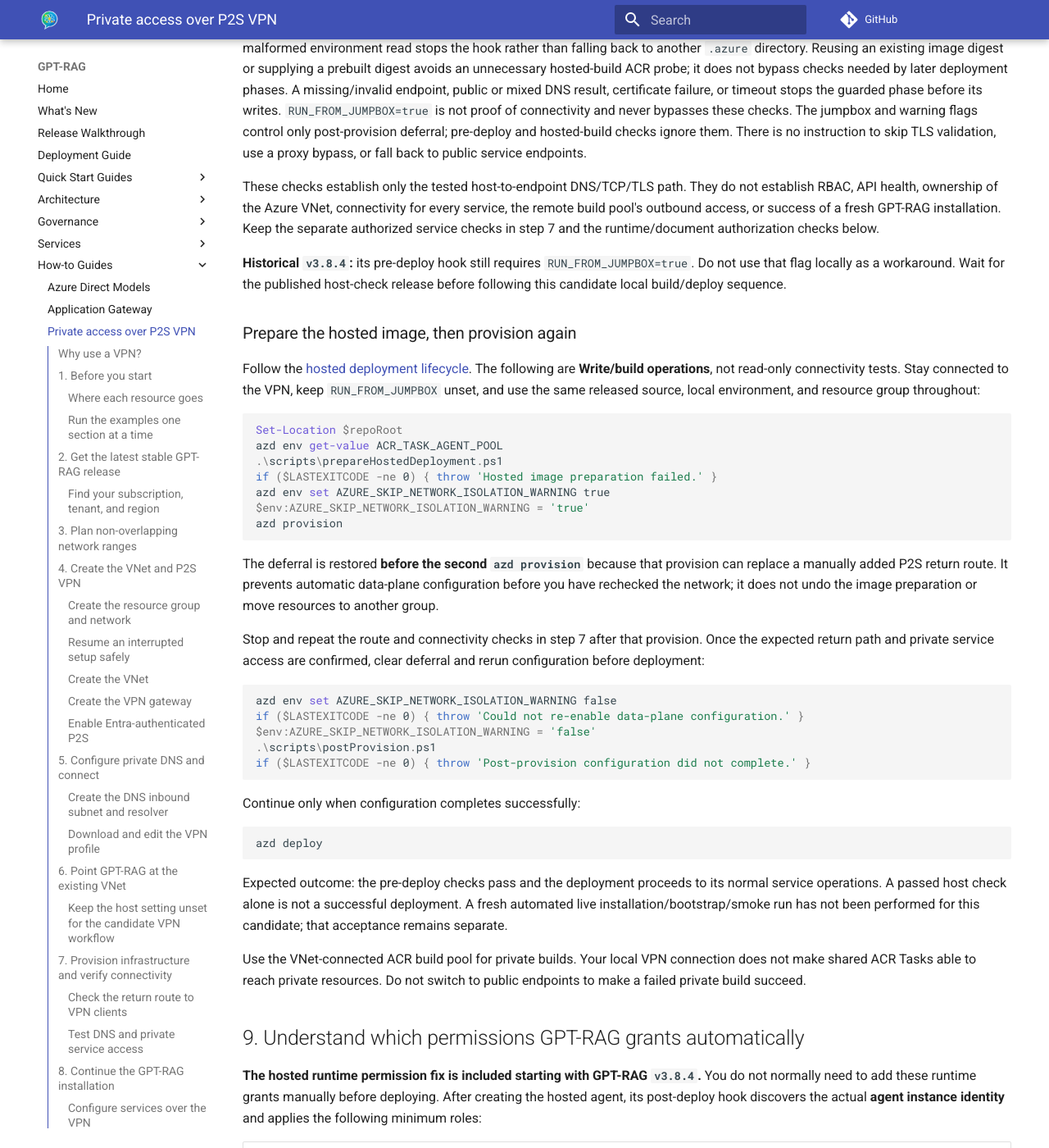
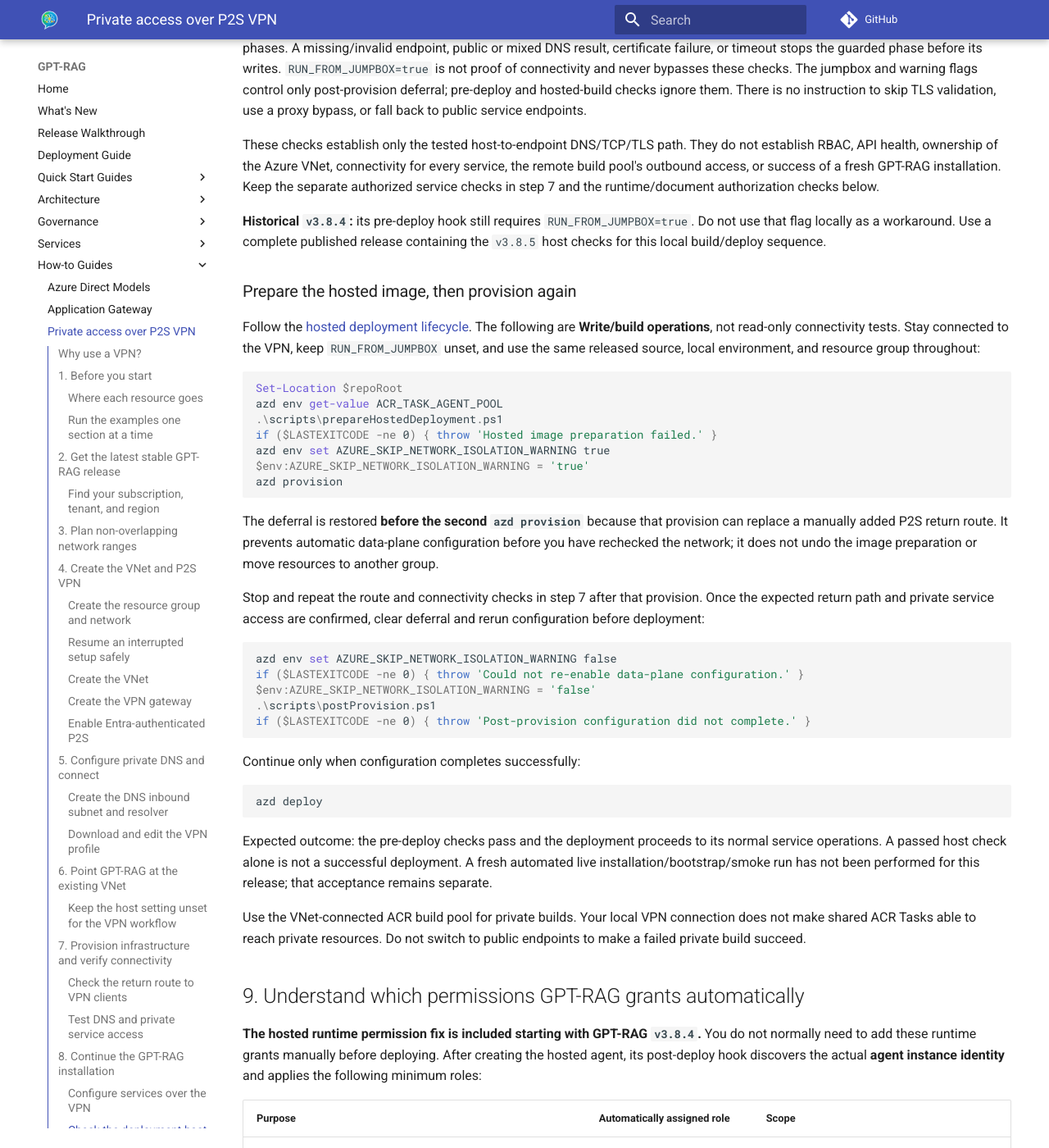
Before and after one commit to Azure/GPT-RAG, an MkDocs documentation site: the page built from docs/howto_private_vpn.md, in a window 1280 px wide and 1400 px high, scrolled down 17923 px. Shown: the whole window at 82% size. Built offline with MkDocs 1.6.1 and Material for MkDocs 9.7.7, drawn with Linux system fonts in a browser that asks for light colours; comment, search, counter and statistics services are not loaded; some of the changed text lies outside the part shown.

Commit message:
docs: publish v3.8.5 VPN host-check release status
Now that v3.8.5 is published, replace candidate labels with shipped status and retain legacy anchors. Preserve the one-resource-group tutorial, every command fence, exact component pins, permission boundaries, v3.8.4 history, and remaining fresh live installation/bootstrap caveats.

Co-authored-by: Copilot App <223556219+Copilot@users.noreply.github.com>

```diff
--- a/docs/howto_private_vpn.md
+++ b/docs/howto_private_vpn.md
@@ -21,13 +21,12 @@ Access, grant Azure permissions, or give the agent access to documents.
 > before creating resources: VPN connectivity alone does not remove restrictions
 > imposed by the deployment scripts.
 
-!!! warning "Unpublished v3.8.5 companion draft"
-    `v3.8.4` is still the latest published release. Its network-isolated
-    pre-deploy hook requires `RUN_FROM_JUMPBOX=true`; do not set that flag on a
-    local machine to pretend it is a jumpbox. The candidate host-check workflow
-    in steps 7-8 is for the planned `v3.8.5` change, not a feature available in
-    `v3.8.4`. Wait for the published release before using that workflow; do not
-    replace release pins with a development branch or personal commit.
+!!! note "Release requirement"
+    GPT-RAG `v3.8.5` adds the private-host checks used in steps 7-8. Select
+    the latest stable release containing those checks as a complete package;
+    do not replace release pins with a development branch or personal commit.
+    The older `v3.8.4` pre-deploy hook requires `RUN_FROM_JUMPBOX=true`.
+    Do not set that flag on a local machine to work around the older gate.
 
 ## 1. Before you start
 
@@ -176,10 +175,9 @@ Keep that directory out of source control. If resuming the same installation,
 select its existing local environment instead of creating a new one:
 `azd env select $environment`.
 
-**Release boundary:** cloning the current latest stable release does not add
-the planned VPN-host deployment support. Until `v3.8.5` is published, you can
-review and prepare the network, but must not treat the candidate steps below
-as a complete local deployment path for `v3.8.4`.
+**Release boundary:** verify the selected stable release includes the
+private-host checks introduced in `v3.8.5`. Do not use the steps below as a
+local deployment path for `v3.8.4` or mix newer hook files into that release.
 
 ## 3. Plan non-overlapping network ranges
 
@@ -605,12 +603,14 @@ Do not apply this setting to a shared VNet without reviewing the affected
 resources. Explicit `hosted-no-panel` selection avoids depending on how an
 environment with pre-existing resources is classified.
 
-### Keep the host setting unset for the candidate VPN workflow
+<a id="keep-the-host-setting-unset-for-the-candidate-vpn-workflow"></a>
 
-For the planned `v3.8.5` workflow, leave `RUN_FROM_JUMPBOX` **unset**, not
+### Keep the host setting unset for the VPN workflow
+
+For the `v3.8.5` workflow, leave `RUN_FROM_JUMPBOX` **unset**, not
 `false`. **On a fresh installation, simply never set this key and skip the
 removal instructions below.** Existing `true` remains compatible with the
-candidate checks, but is unnecessary and never bypasses them.
+host checks, but is unnecessary and never bypasses them.
 
 **Migration/resume only:** if you reused a jumpbox configuration and want the
 VPN workflow below, remove the entire `RUN_FROM_JUMPBOX=...` line from the
@@ -645,7 +645,7 @@ process key is absent. These commands change no global settings.
 `azd env remove` removes an environment, not one key; do not use it here.
 
 Use `AZURE_SKIP_NETWORK_ISOLATION_WARNING` to control the infrastructure-only
-phases below. In the candidate implementation, `RUN_FROM_JUMPBOX=false`, `0`,
+phases below. In `v3.8.5`, `RUN_FROM_JUMPBOX=false`, `0`,
 `no`, or `skip` explicitly defers post-provision configuration; it does not
 mean "run from my local machine." A truthy jumpbox value takes precedence over
 the warning/deferral setting, but never bypasses the actual network checks.
@@ -704,7 +704,7 @@ Review their supported deployment options and cost separately.
 
 ## 7. Provision infrastructure and verify connectivity
 
-**Candidate `v3.8.5` workflow:** follow this sequence only with a published
+**Release requirement:** follow this sequence only with a published
 release containing the host checks described in step 8.
 
 Proceed only after reviewing the deployment-host requirement in step 8, the
@@ -720,7 +720,7 @@ azd provision --preview
 
 Here, `AZURE_SKIP_NETWORK_ISOLATION_WARNING=true` deliberately defers local
 data-plane post-provisioning. It does **not** skip security requirements or
-prove connectivity. With `RUN_FROM_JUMPBOX` unset as above, the candidate hook
+prove connectivity. With `RUN_FROM_JUMPBOX` unset as above, the hook
 reports the explicit deferral instead of trying private service configuration.
 Preview can run hooks and prepare local files.
 
@@ -903,7 +903,7 @@ they do not prove the agent has its own permissions.
 
 ### Configure services over the VPN
 
-**Candidate `v3.8.5` behavior:** the post-provision script checks actual private
+**Starting with `v3.8.5`:** the post-provision script checks actual private
 connectivity instead of asking whether you are on the VPN. An unset
 `RUN_FROM_JUMPBOX` no longer causes an interactive prompt or an automatic skip
 in a noninteractive session. After checking the return route and services in
@@ -927,14 +927,14 @@ retrying; do not disable validation.
 
 ### Check the deployment host before building or deploying
 
-The planned `v3.8.5` host checks apply when `NETWORK_ISOLATION=true`. They use
+The `v3.8.5` host checks apply when `NETWORK_ISOLATION=true`. They use
 the operating system's normal DNS resolution, require only RFC1918 private
 IPv4 destinations (`10.0.0.0/8`, `172.16.0.0/12`, or `192.168.0.0/16`), then
 check TCP 443 and normal TLS certificate/hostname validation with SNI for the
 original service hostname. The checks do not send Azure credentials or an
 authenticated application request.
 
-| Candidate phase | Endpoint checked before that phase's protected operation |
+| Phase | Endpoint checked before that phase's protected operation |
 | --- | --- |
 | Post-provision configuration | `APP_CONFIG_ENDPOINT` |
 | Pre-deploy | `APP_CONFIG_ENDPOINT`; also `AZURE_AI_PROJECT_ENDPOINT` for hosted deployment |
@@ -963,9 +963,9 @@ fresh GPT-RAG installation. Keep the separate authorized service checks in
 step 7 and the runtime/document authorization checks below.
 
 **Historical `v3.8.4`:** its pre-deploy hook still requires
-`RUN_FROM_JUMPBOX=true`. Do not use that flag locally as a workaround. Wait
-for the published host-check release before following this candidate local
-build/deploy sequence.
+`RUN_FROM_JUMPBOX=true`. Do not use that flag locally as a workaround. Use
+a complete published release containing the `v3.8.5` host checks for this
+local build/deploy sequence.
 
 ### Prepare the hosted image, then provision again
 
@@ -1010,7 +1010,7 @@ azd deploy
 Expected outcome: the pre-deploy checks pass and the deployment proceeds to
 its normal service operations. A passed host check alone is not a successful
 deployment. A fresh automated live installation/bootstrap/smoke run has not
-been performed for this candidate; that acceptance remains separate.
+been performed for this release; that acceptance remains separate.
 
 Use the VNet-connected ACR build pool for private builds. Your local VPN
 connection does not make shared ACR Tasks able to reach private resources.
@@ -1207,9 +1207,9 @@ Troubleshoot the failing layer rather than granting broader permissions:
 | Access breaks after provisioning | Return route, subnet associations, DNS, and private endpoint state |
 | Authenticated requests return 403 | Service network restrictions, token audience, identity, and operation-specific RBAC |
 | Remote image build fails | Build-pool connectivity, DNS, and approved outbound dependencies |
-| Deploy requests `RUN_FROM_JUMPBOX` | Check the selected release: `v3.8.4` has the old gate; planned `v3.8.5` uses actual host checks. Do not fake the flag or mix development files into a release. |
-| Candidate host check rejects public/mixed DNS, TLS, or a timeout | Correct the original endpoint, OS DNS/NRPT, private routes, and certificate trust. A TCP-only test is insufficient; do not disable TLS validation. |
-| Candidate post-provision reports deferral | Keep `RUN_FROM_JUMPBOX` unset and set both the saved and process `AZURE_SKIP_NETWORK_ISOLATION_WARNING` values to `false` only after route/service checks. `RUN_FROM_JUMPBOX=false` is also an explicit defer, not a local-host selector. |
+| Deploy requests `RUN_FROM_JUMPBOX` | Check the selected release: `v3.8.4` has the old gate; `v3.8.5` uses actual host checks. Do not fake the flag or mix development files into a release. |
+| Host check rejects public/mixed DNS, TLS, or a timeout | Correct the original endpoint, OS DNS/NRPT, private routes, and certificate trust. A TCP-only test is insufficient; do not disable TLS validation. |
+| Post-provision reports deferral | Keep `RUN_FROM_JUMPBOX` unset and set both the saved and process `AZURE_SKIP_NETWORK_ISOLATION_WARNING` values to `false` only after route/service checks. `RUN_FROM_JUMPBOX=false` is also an explicit defer, not a local-host selector. |
 
 Disconnect the VPN when it is no longer needed. This does not delete resources
 or stop their charges. Plan cleanup separately with the resource owners; do
```
Also changed, not shown: docs/deploy.md (+29 -28 lines), docs/hosted_agent_release_matrix.md (+14 -15 lines), docs/troubleshooting.md (+12 -10 lines), docs/whatisnew.md (+6 -5 lines).
